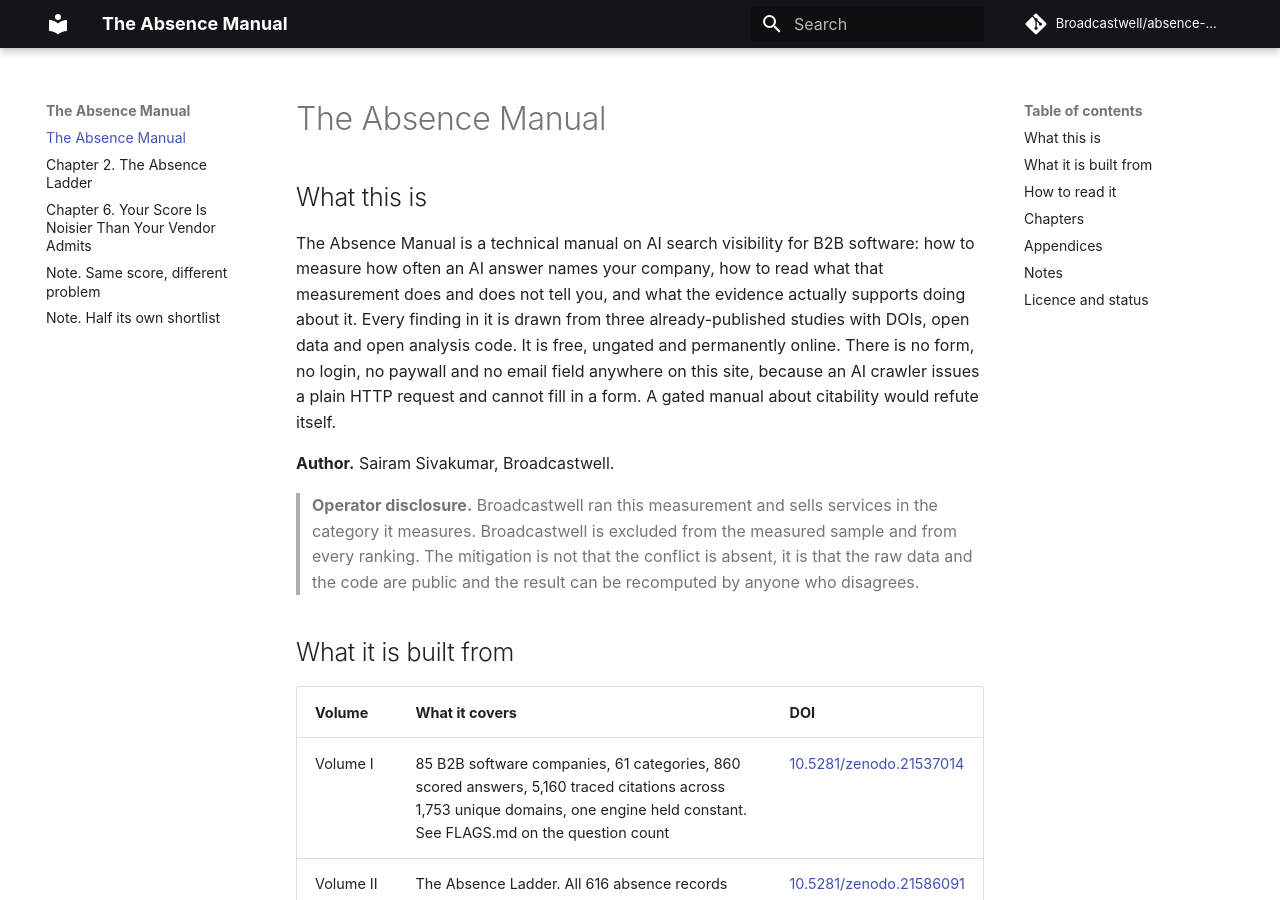
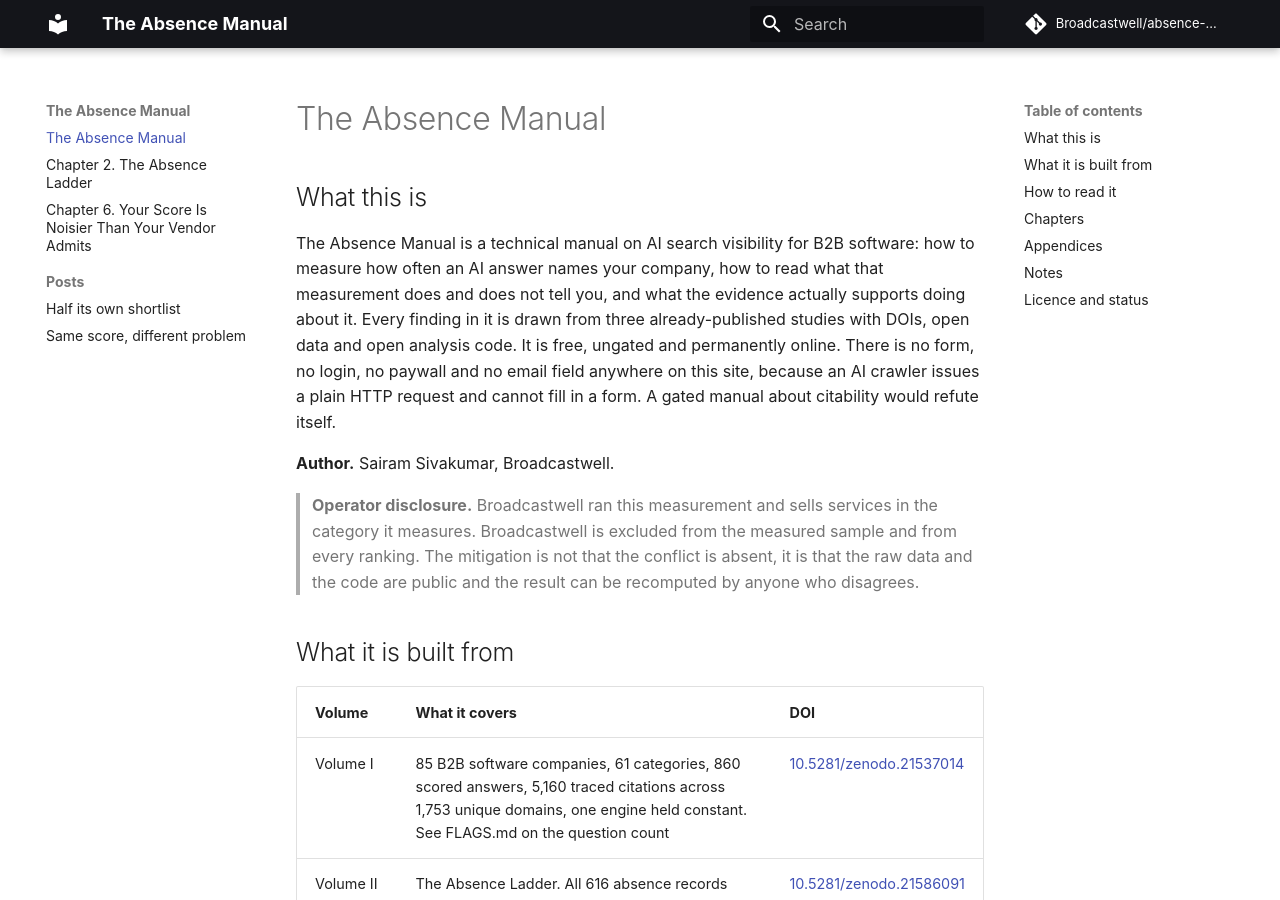
Before and after one commit to Broadcastwell/absence-manual, an MkDocs documentation site: the page built from docs/index.md, in a window 1280 px wide and 900 px high. Built offline with MkDocs 1.6.1 and Material for MkDocs 9.7.7, drawn with Linux system fonts in a browser that asks for light colours; comment, search, counter and statistics services are not loaded; some of the changed lines change nothing that is shown.

Commit message:
Move navigation control into the docs tree so a page and its navigation entry ship together

```diff
--- a/mkdocs.yml
+++ b/mkdocs.yml
@@ -49,10 +49,4 @@
 
 plugins:
   - search
-
-nav:
-  - The Absence Manual: index.md
-  - Chapter 2. The Absence Ladder: absence-ladder.md
-  - Chapter 6. Your Score Is Noisier Than Your Vendor Admits: measurement-noise.md
-  - Note. Same score, different problem: posts/same-score-different-problem.md
-  - Note. Half its own shortlist: posts/half-its-own-shortlist.md
+  - awesome-pages
--- a/requirements.txt
+++ b/requirements.txt
@@ -4,3 +4,4 @@
 pymdown-extensions==10.14
 Markdown==3.7
 Jinja2==3.1.5
+mkdocs-awesome-pages-plugin==2.9.3
```
